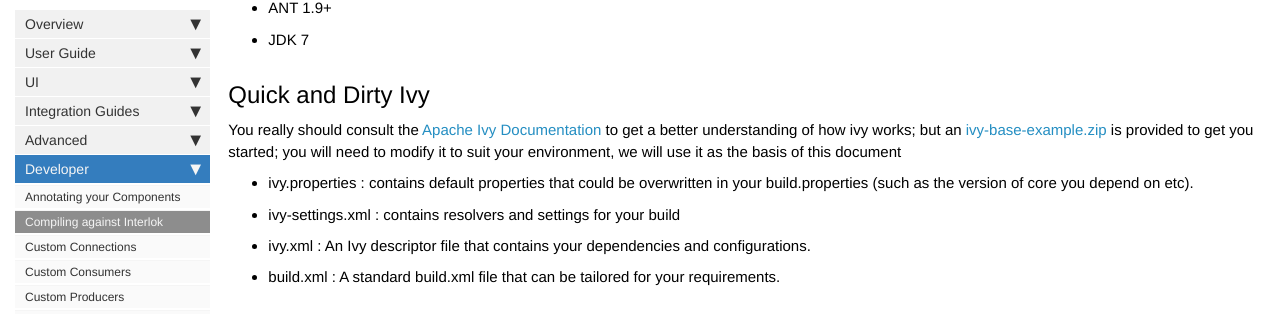
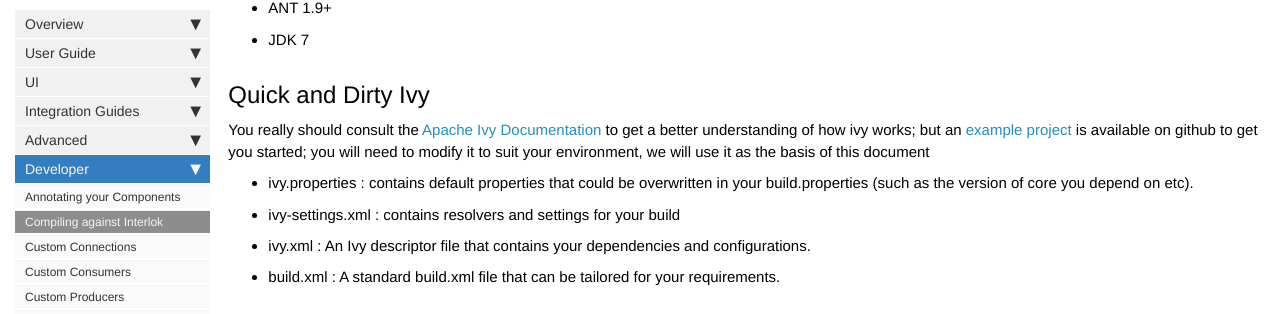
Before and after one commit to adaptris/interlok-docs-legacy, a Jekyll site: the page built from pages/developer/developer-compiling.md, in a window 1280 px wide and 900 px high, scrolled down 464 px. Shown: the part 139-453 px from the top of the window. Built offline with Jekyll 4.4.1, drawn with Linux system fonts in a browser that asks for light colours; nearby versions of some CDN libraries; comment, search, counter and statistics services are not loaded.

Commit message:
Refer to the github service-example

```diff
--- a/pages/developer/developer-compiling.md
+++ b/pages/developer/developer-compiling.md
@@ -20,7 +20,7 @@
 
 ## Quick and Dirty Ivy ##
 
-You really should consult the [Apache Ivy Documentation](http://ant.apache.org/ivy/history/latest-milestone/index.html) to get a better understanding of how ivy works; but an [ivy-base-example.zip](./files/ivy-base-example.zip) is provided to get you started; you will need to modify it to suit your environment, we will use it as the basis of this document
+You really should consult the [Apache Ivy Documentation](http://ant.apache.org/ivy/history/latest-milestone/index.html) to get a better understanding of how ivy works; but an [example project](https://github.com/adaptris/service-example) is available on github to get you started; you will need to modify it to suit your environment, we will use it as the basis of this document
 
 - ivy.properties : contains default properties that could be overwritten in your build.properties (such as the version of core you depend on etc).
 - ivy-settings.xml : contains resolvers and settings for your build
```
Also changed, not shown: pages/developer/developer-services.md (+2 -0 lines), 1 other file.
